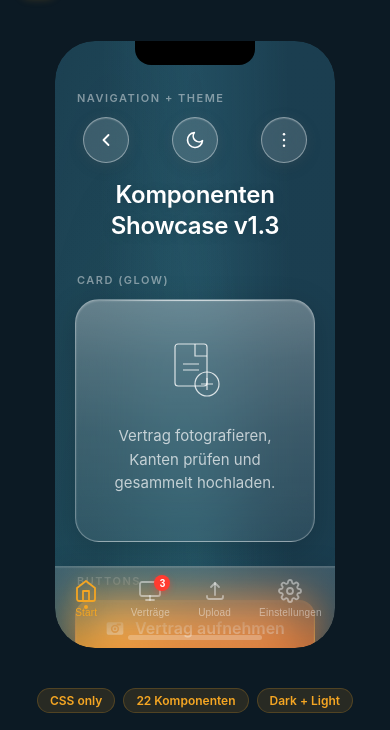
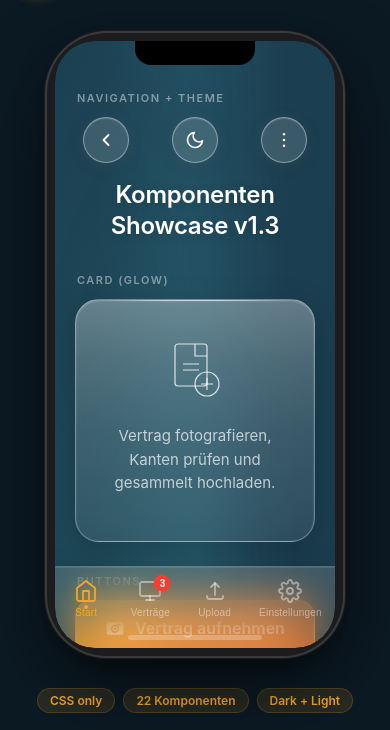
Before and after one commit to JUNGHERZ/GlassKit, a plain HTML site: page index.html in a window 390 px wide. Shown: the part 61-791 px from the top of the page. Drawn offline with Linux system fonts and the light colour scheme.

Commit message:
fix(index): iPhone-Frame Schatten via Wrapper-Element sichtbar
Das mask-image auf .phone-frame hat den box-shadow abgeschnitten.
Lösung: .phone-wrapper trägt Rahmen + Schatten, .phone-frame clippt
nur noch den Inhalt – beide Effekte sind jetzt gleichzeitig sichtbar.

- .phone-wrapper: dreischichtiger Ring + tiefer Drop-Shadow
- .phone-frame: overflow:hidden + mask-image für saubere Ecken
- HTML: <div class='phone-wrapper'> als äußere Hülle eingefügt

```diff
--- a/index.html
+++ b/index.html
@@ -364,6 +364,20 @@
     top: 40px;
   }
 
+  /* Phone Wrapper – trägt den Schatten & Rahmen */
+  .phone-wrapper {
+    position: relative;
+    flex-shrink: 0;
+    border-radius: 52px;
+    box-shadow:
+      0 0 0 8px #1c1c1e,
+      0 0 0 10px #3a3a3c,
+      0 0 0 11px #1c1c1e,
+      0 32px 80px rgba(0, 0, 0, 0.55),
+      0 16px 40px rgba(0, 0, 0, 0.35),
+      0 4px 16px rgba(0, 0, 0, 0.25);
+  }
+
   .phone-frame {
     width: 375px;
     height: 812px;
@@ -371,15 +385,6 @@
     overflow: hidden;
     position: relative;
     background: #111;
-    /* Dicker, sichtbarer Rahmen */
-    box-shadow:
-      0 0 0 8px #1c1c1e,
-      0 0 0 10px #3a3a3c,
-      0 0 0 11px #1c1c1e,
-      /* Weicher, tiefer Schatten */
-      0 32px 80px rgba(0, 0, 0, 0.55),
-      0 16px 40px rgba(0, 0, 0, 0.35),
-      0 4px 16px rgba(0, 0, 0, 0.25);
     /* Overflow-Fix für abgerundete Ecken */
     isolation: isolate;
     -webkit-mask-image: -webkit-radial-gradient(white, black);
@@ -693,8 +698,10 @@
 
   <!-- Phone Frame -->
   <div class="hero__phone">
-    <div class="phone-frame">
-      <iframe src="showcase.html" title="GlassKit Showcase"></iframe>
+    <div class="phone-wrapper">
+      <div class="phone-frame">
+        <iframe src="showcase.html" title="GlassKit Showcase"></iframe>
+      </div>
     </div>
   </div>
 
```
